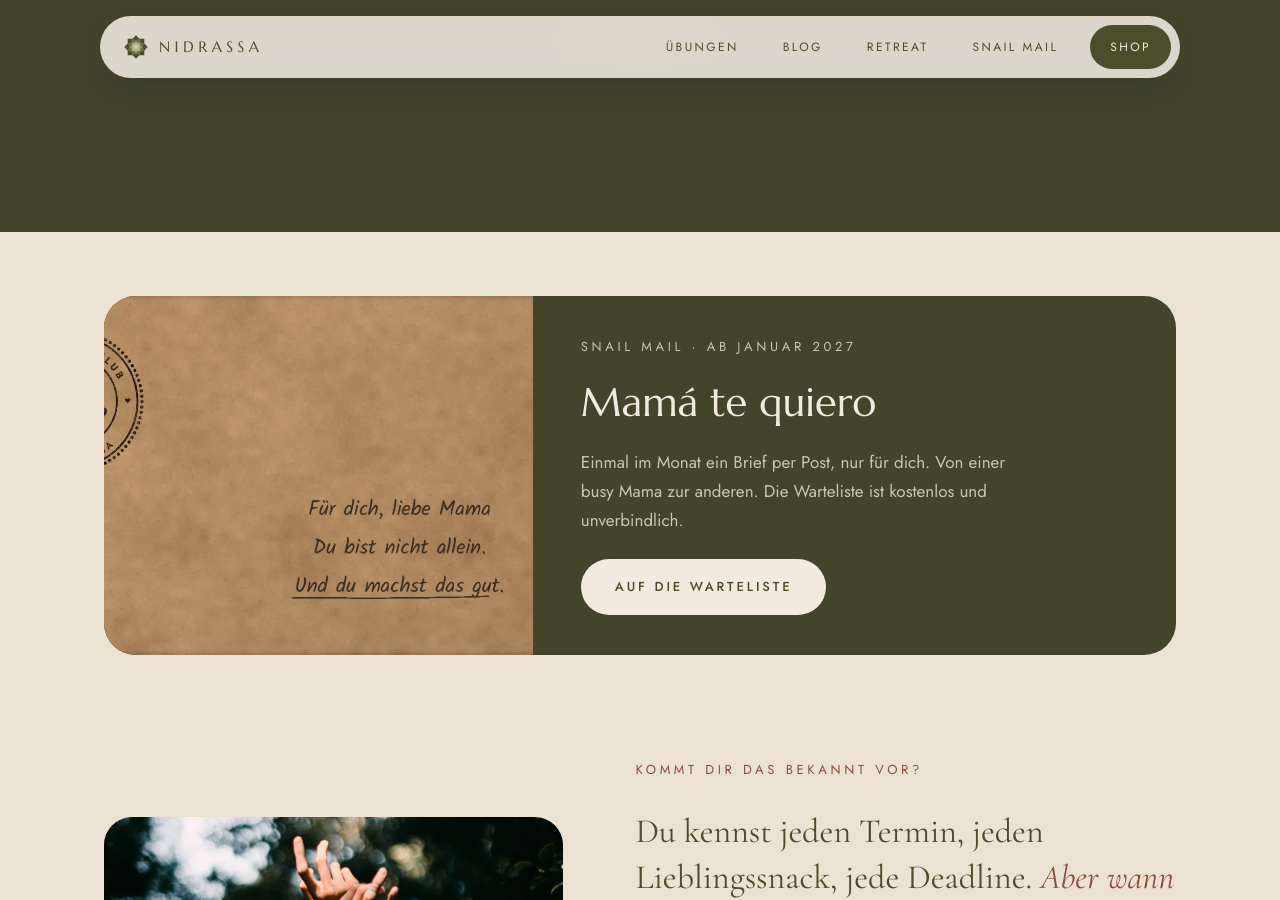
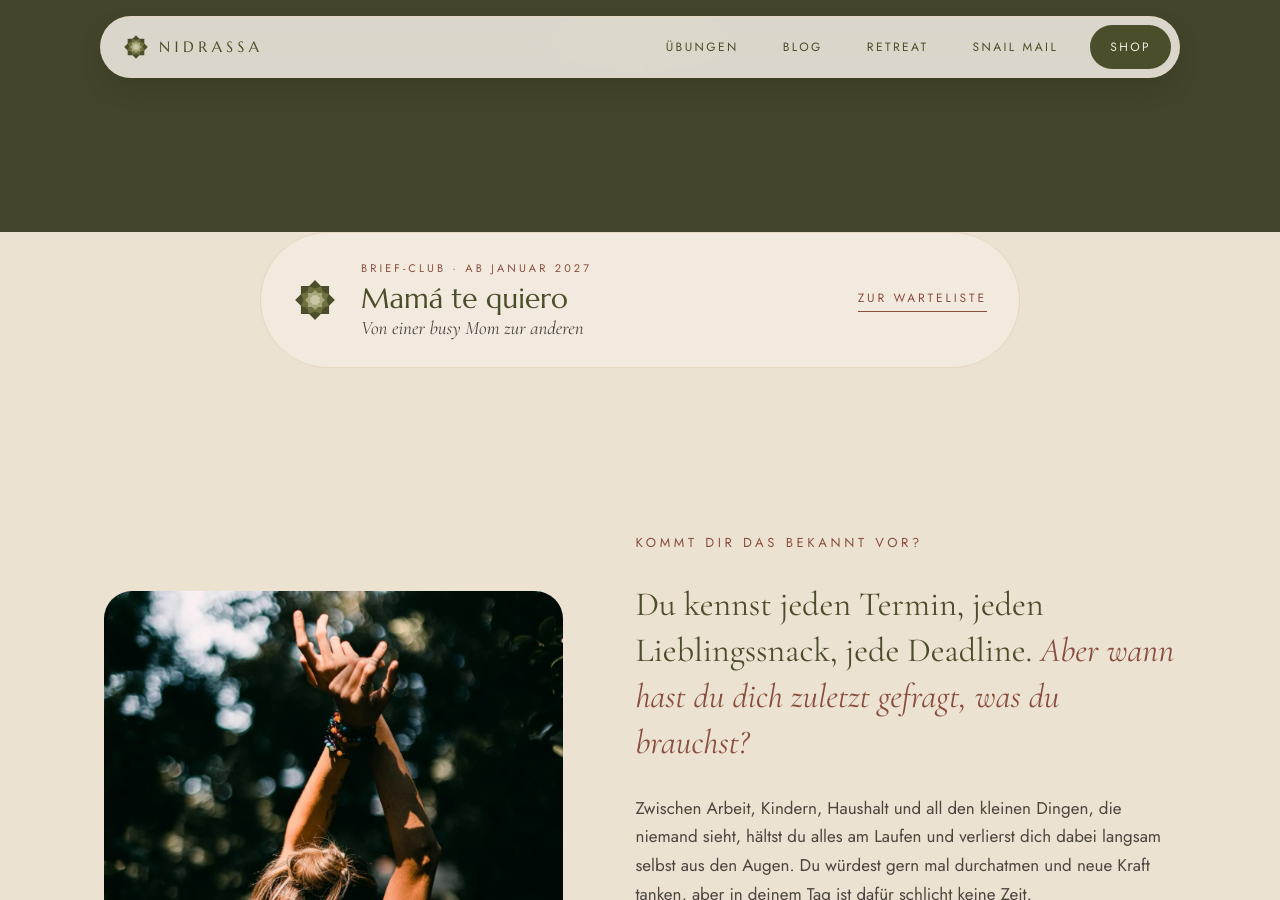
Before and after one commit to Alephantom/nidrassa, a Jekyll site: the page built from index.html, in a window 1280 px wide and 900 px high, scrolled down 668 px. Built offline with Jekyll 4.4.1, drawn with Linux system fonts in a browser that asks for light colours; some of the changed text lies outside the part shown.

Commit message:
Startseite: großes Snail-Mail-Banner raus, Brief-Club-Kachel nach oben

```diff
--- a/index.html
+++ b/index.html
@@ -16,20 +16,8 @@ permalink: /
   </div>
 </section>
 
-<!-- ============ CLUB BANNER: Mamá te quiero ============ -->
-<section class="shop-banner" aria-label="Mamá te quiero">
-  <div class="wrap">
-    <a class="sb-card" href="/mamatequiero/">
-      <img src="/assets/mamatequiero/umschlag.webp" alt="Kraftpapier-Umschlag mit dem Stempel „Mamá te quiero – Snail Mail Club by Nidrassa“, mit Schnur und rotem Wachssiegel verschlossen" loading="lazy">
-      <div class="sb-text">
-        <p class="eyebrow">Snail Mail · ab Januar 2027</p>
-        <h2>Mamá te quiero</h2>
-        <p>Einmal im Monat ein Brief per Post, nur für dich. Von einer busy Mama zur anderen. Die Warteliste ist kostenlos und unverbindlich.</p>
-        <span class="btn">Auf die Warteliste</span>
-      </div>
-    </a>
-  </div>
-</section>
+<!-- ============ BRIEF-CLUB TEASER ============ -->
+{% include club-teaser.html %}
 
 <!-- ============ INTRO / PAIN POINT ============ -->
 <section class="intro" id="intro">
@@ -152,8 +140,6 @@ permalink: /
   </div>
 </section>
 
-<!-- ============ BRIEF-CLUB TEASER (former newsletter) ============ -->
-{% include club-teaser.html %}
 
 <!-- ============ BLOG PREVIEW ============ -->
 <section class="blog" id="blog">
```
